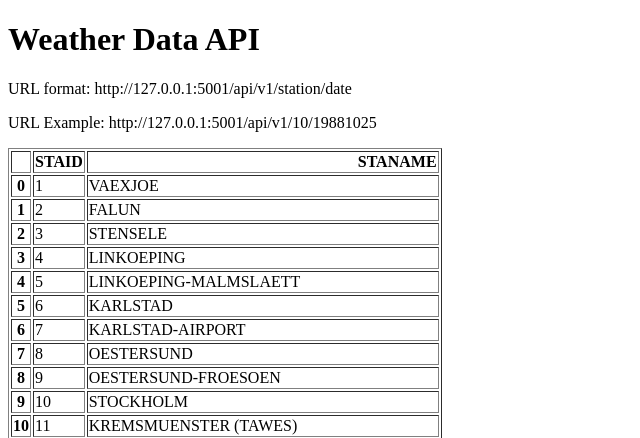
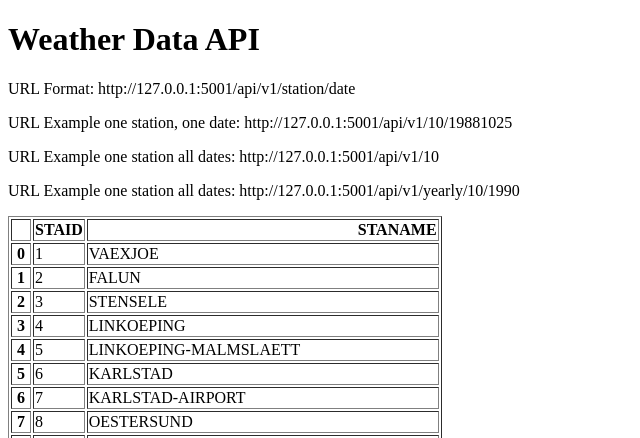
Before and after one commit to kopowerlifting/histweatherapi, a Flask app: page / in a window 1280 px wide. Shown: the top 438 px of the page, without its empty margins (0-640 px from the left). Run offline with Flask 3, Linux system fonts and the light colour scheme.

Commit message:
Add more url patterns for yearly and all data

```diff
--- a/main.py
+++ b/main.py
@@ -21,6 +21,21 @@ def about(station, date):
             "date": date,
             "temperature": temperature}
 
+@app.route("/api/v1/<station>")
+def all_data(station):
+    filename = "data/TG_STAID" + str(station).zfill(6) + ".txt"
+    df = pd.read_csv(filename, skiprows=20, parse_dates=["    DATE"])
+    result = df.to_dict(orient="records")
+    return result
+
+@app.route("/api/v1/yearly/<station>/<year>")
+def all_data_year(station, year):
+    filename = "data/TG_STAID" + str(station).zfill(6) + ".txt"
+    df = pd.read_csv(filename, skiprows=20)
+    df["    DATE"] = df["    DATE"].astype(str)
+    result = df[df['    DATE'].str.startswith(str(year))].to_dict(orient="records")
+    return result
+
 
 if __name__ == "__main__":
     app.run(debug=True, port=5001)
--- a/templates/home.html
+++ b/templates/home.html
@@ -6,8 +6,10 @@
 </head>
 <body>
 <h1>Weather Data API</h1>
-<p>URL format: http://127.0.0.1:5001/api/v1/station/date</p>
-<p>URL Example: http://127.0.0.1:5001/api/v1/10/19881025</p>
+<p>URL Format: http://127.0.0.1:5001/api/v1/station/date</p>
+<p>URL Example one station, one date: http://127.0.0.1:5001/api/v1/10/19881025</p>
+<p>URL Example one station all dates: http://127.0.0.1:5001/api/v1/10</p>
+<p>URL Example one station all dates: http://127.0.0.1:5001/api/v1/yearly/10/1990</p>
 <p>{{data|safe}}</p>
 </body>
 </html>
```
